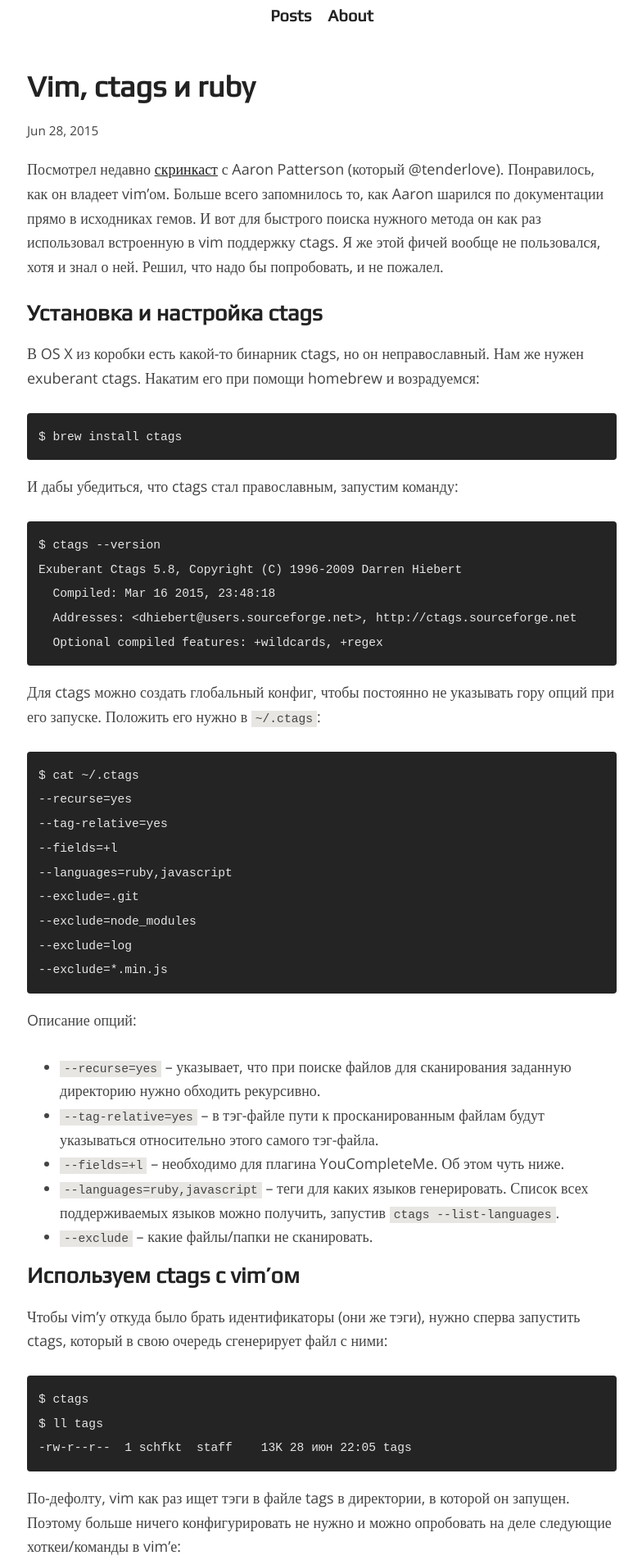
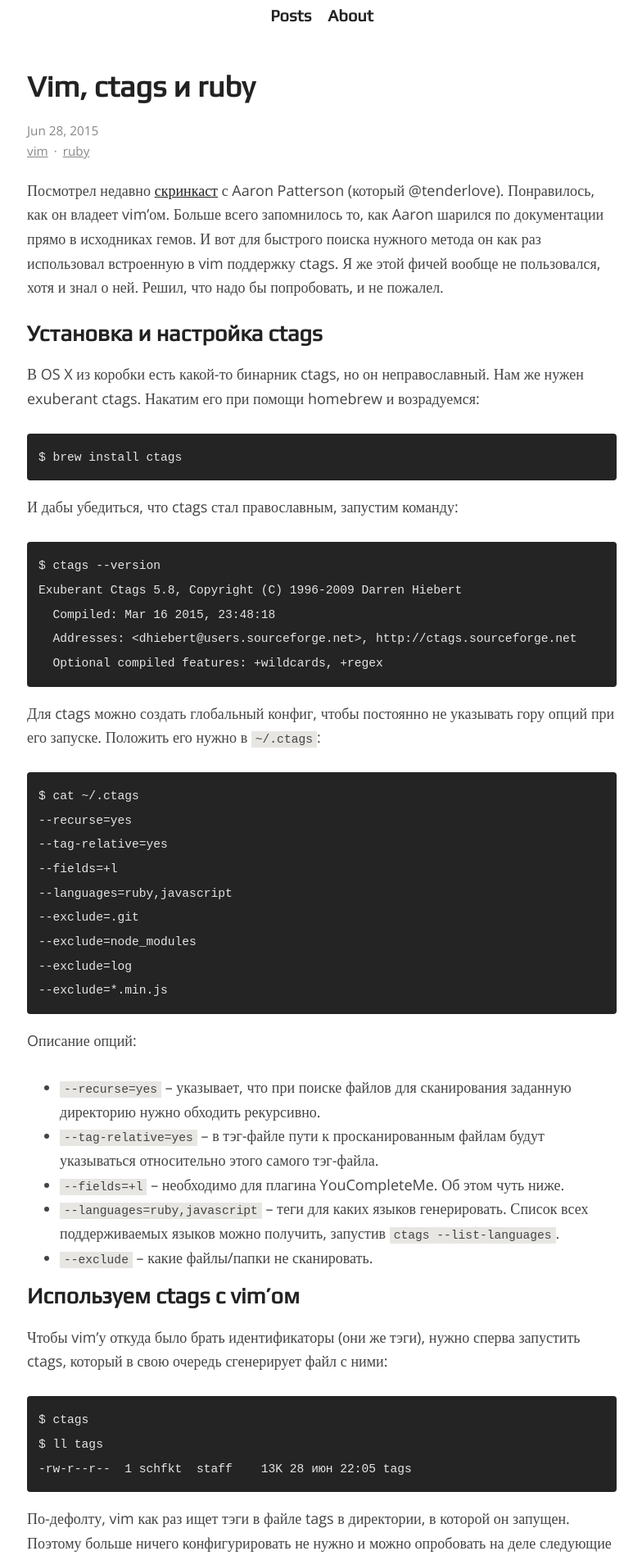
Before and after one commit to schfkt/schfkt.github.io, a Jekyll site: the page built from _posts/2015-06-28-vim-ctags-and-ruby.md, in a window 1280 px wide. Shown: the top 1903 px of the page at 82% size, without its empty margins (247-1031 px from the left). Built offline with Jekyll 4.4.1, drawn with Linux system fonts in a browser that asks for light colours; comment, search, counter and statistics services are not loaded.

Commit message:
Posts can have tags now

```diff
--- a/_layouts/post.html
+++ b/_layouts/post.html
@@ -4,7 +4,17 @@ layout: default
 <div class="post">
   <header class="post-header">
     <h1>{{ page.title }}</h1>
-    <p class="post-meta">{{ page.date | date: "%b %-d, %Y" }}{% if page.author %} • {{ page.author }}{% endif %}{% if page.meta %} • {{ page.meta }}{% endif %}</p>
+    <div class="post-meta">{{ page.date | date: "%b %-d, %Y" }}</div>
+    {% if page.tags != empty %}
+      <div class="post-meta">
+        {% for tag in page.tags %}
+          <a href="/tags.html#{{ tag | cgi_escape }}">{{ tag }}</a>
+          {% unless forloop.last %}
+            <span class="tag-separator"></span>
+          {% endunless %}
+        {% endfor %}
+      </div>
+    {% endif %}
   </header>
 
   <article>
--- a/_posts/2015-06-28-vim-ctags-and-ruby.md
+++ b/_posts/2015-06-28-vim-ctags-and-ruby.md
@@ -2,6 +2,7 @@
 layout: post
 title: "Vim, ctags и ruby"
 date: 2015-06-28
+tags: vim ruby
 ---
 
 Посмотрел недавно [скринкаст](http://www.pluralsight.com/courses/play-by-play-aaron-patterson)
--- a/_sass/_custom.scss
+++ b/_sass/_custom.scss
@@ -1,3 +1,5 @@
+$light-black: #888;
+
 h1, h2, h3, h4, h5, h6 {
   font-family: 'Play', sans-serif;
 }
@@ -60,6 +62,10 @@ p img {
   }
 }
 
+.light-color {
+  color: $light-black;
+}
+
 .post-header {
   margin: 50px 0 20px;
 
@@ -69,6 +75,17 @@ p img {
 
   .post-meta {
     font-size: 85%;
+    color: $light-black;
+    text-indent: 0;
     margin: 0;
   }
+
+  .post-meta a {
+    color: $light-black;
+  }
+
+  .post-meta .tag-separator:after {
+    content: ' · ';
+    padding: 0 3px;
+  }
 }
```
Also changed, not shown: index.html (+12 -2 lines), tags.html (added, +24 -0 lines).
